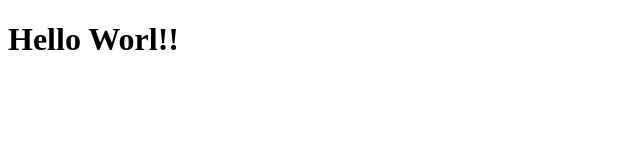
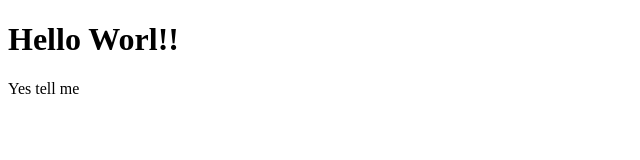
Before and after one commit to mpshameel/studypurposetwo, a plain HTML site: page first app/index.html in a window 1280 px wide. Shown: the full height of the page, 0-640 px from the left. Drawn offline with Linux system fonts and the light colour scheme.

Commit message:
Update index.html

```diff
--- a/first app/index.html
+++ b/first app/index.html
@@ -5,5 +5,6 @@
 </head>
 <body>
 	<h1>Hello Worl!!</h1>
+        <p>Yes tell me</p>
 </body>
 </html>
```
